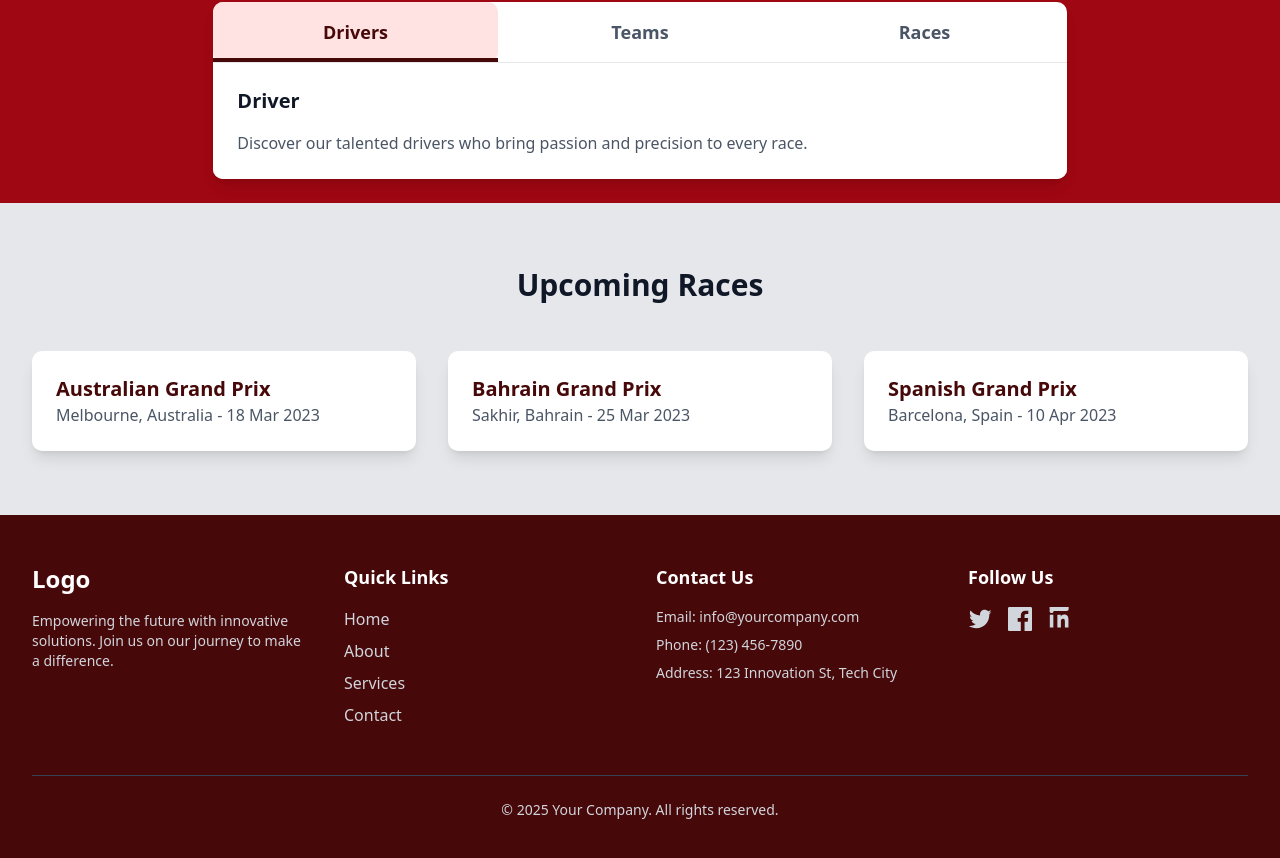
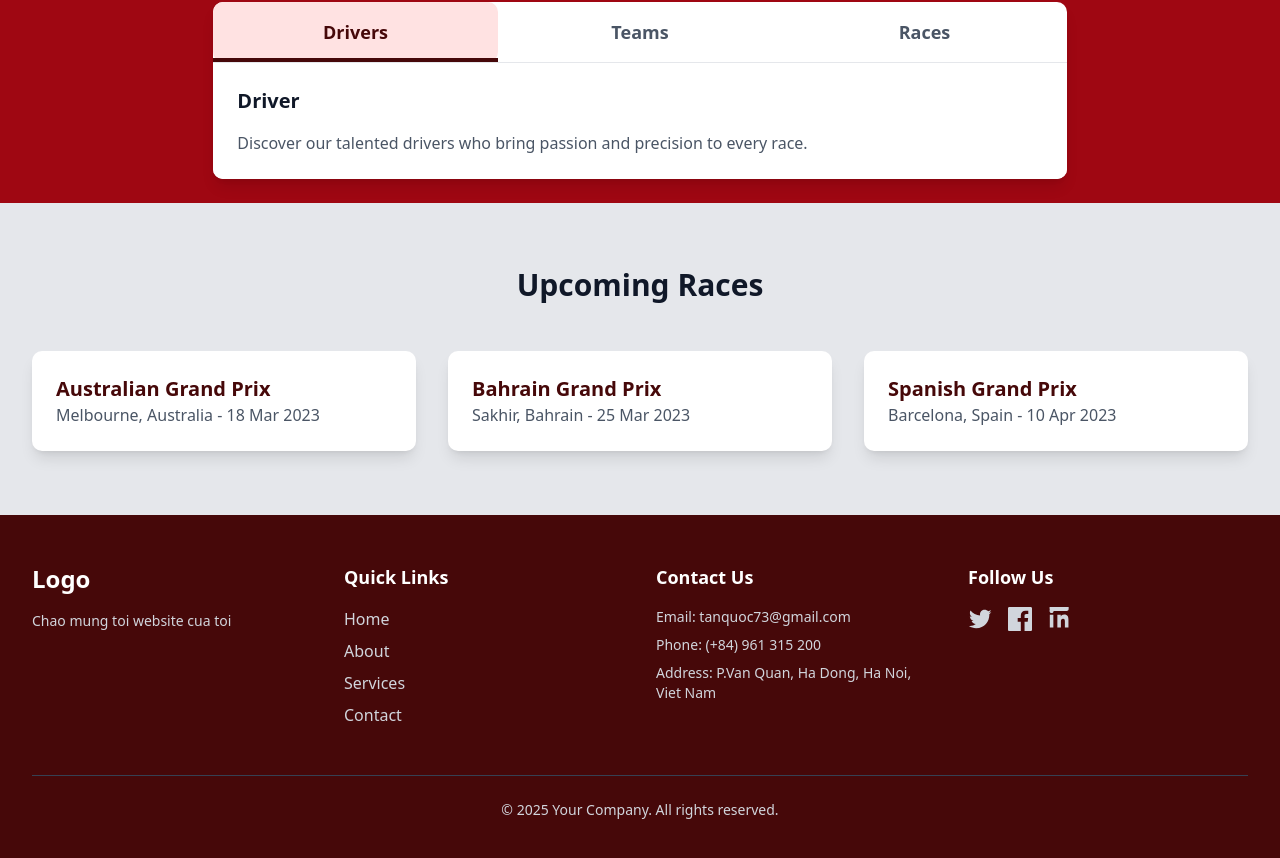
Before and after one commit to TanQuoc-73/Formula1, a Next.js app in the folder frontend/: page / in a window 1280 px wide. Shown: the part 806-1664 px from the top of the page. Built offline with nearby package versions, Linux system fonts and the light colour scheme.

Commit message:
err_about_map

```diff
--- a/frontend/package.json
+++ b/frontend/package.json
@@ -22,6 +22,7 @@
     "next": "^15.3.2",
     "react": "^19.0.0",
     "react-dom": "^19.0.0",
+    "react-google-maps": "^9.4.5",
     "sonner": "^2.0.3",
     "table": "^6.9.0",
     "tailwind-merge": "^3.2.0",
--- a/frontend/src/components/Footer.tsx
+++ b/frontend/src/components/Footer.tsx
@@ -12,7 +12,7 @@ export default function Footer() {
               Logo
             </Link>
             <p className="mt-4 text-gray-300 text-sm">
-              Empowering the future with innovative solutions. Join us on our journey to make a difference.
+              Chao mung toi website cua toi
             </p>
           </div>
 
@@ -42,9 +42,9 @@ export default function Footer() {
           <div>
             <h3 className="text-lg font-semibold mb-4">Contact Us</h3>
             <ul className="space-y-2 text-gray-300 text-sm">
-              <li>Email: info@yourcompany.com</li>
-              <li>Phone: (123) 456-7890</li>
-              <li>Address: 123 Innovation St, Tech City</li>
+              <li>Email: tanquoc73@gmail.com</li>
+              <li>Phone: (+84) 961 315 200</li>
+              <li>Address: P.Van Quan, Ha Dong, Ha Noi, Viet Nam</li>
             </ul>
           </div>
 
--- a/frontend/src/components/Map.tsx
+++ b/frontend/src/components/Map.tsx
@@ -1,4 +1,4 @@
-import { GoogleMap, LoadScript, Marker } from "@react-google-maps/api";
+// import { GoogleMap, LoadScript, Marker } from "@react-google-maps/api";
 
 const containerStyle = {
   width: "600px",
```
Also changed, not shown: 1 other file (tests, documents, lock files or other folders).
